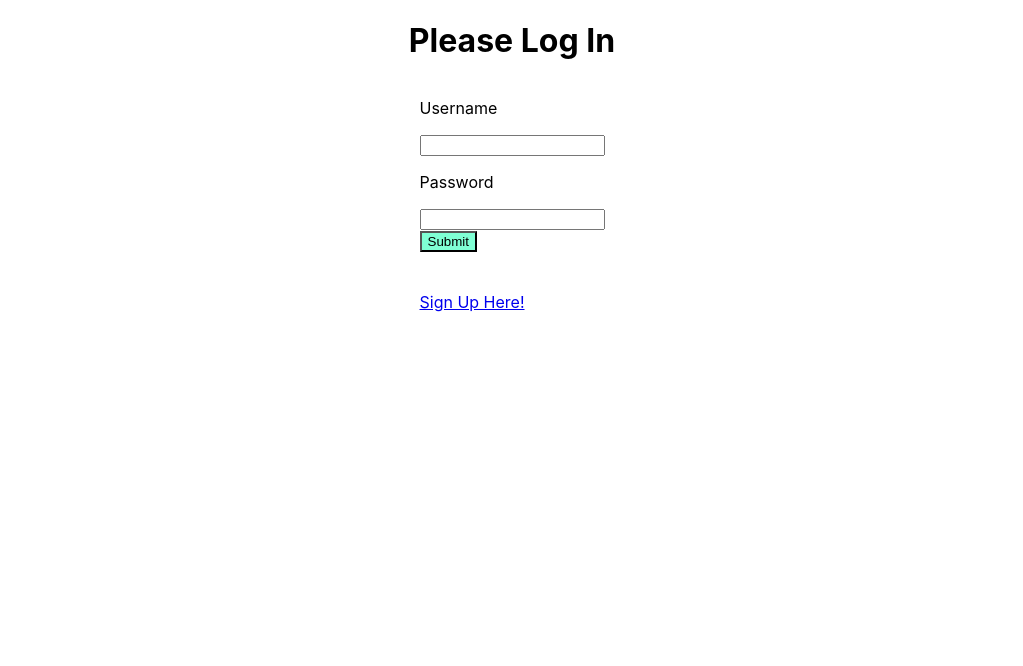
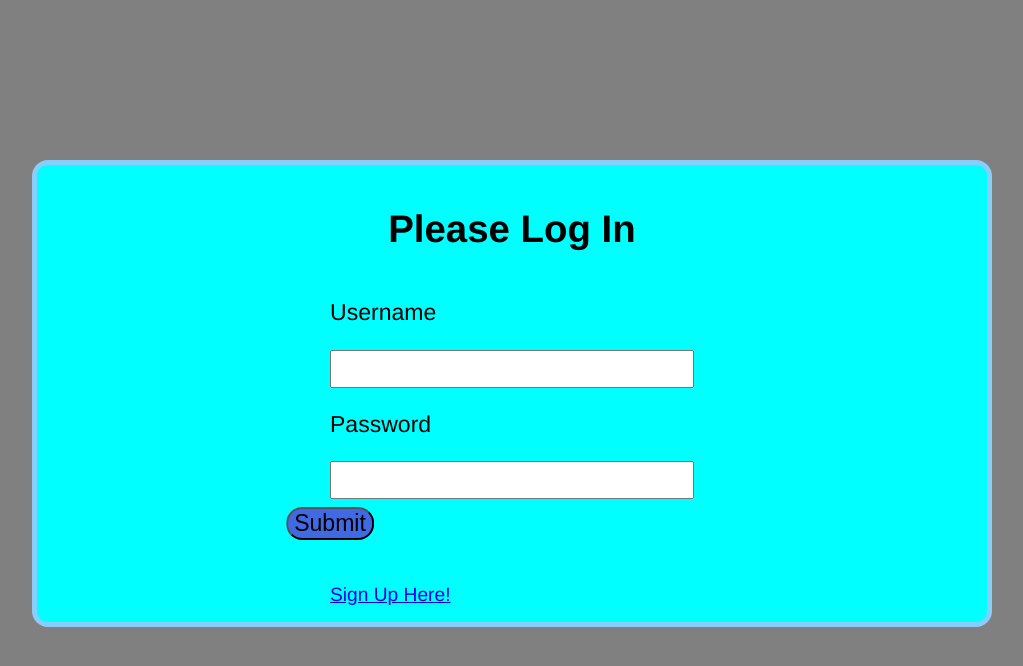
Before and after one commit to admtrader/instatrade-react, a React (Create React App) app: page /profile in a window 1280 px wide. Shown: the top 666 px of the page, without its empty margins (128-1151 px from the left). Built offline with nearby package versions, Linux system fonts and the light colour scheme.

Commit message:
added styling to profile page

```diff
--- a/src/Components/Feed/Post.js
+++ b/src/Components/Feed/Post.js
@@ -20,7 +20,7 @@ const Post = ({post}) => {
       <div>
         <h1 className="PostName">{post.name}</h1>
         <h3 className="PostBody">{post.body}</h3>
-        <Link to={`/posts/${post._id}`}><button className='btnLink'>FindOut More</button></Link>
+        <Link to={`/posts/${post._id}`}><button className='btnLink'>Details</button></Link>
       </div>
     </div>
   );
--- a/src/Components/FormPost/Form.css
+++ b/src/Components/FormPost/Form.css
@@ -1,3 +1,13 @@
 button {
   background-color: aquamarine;
 }
+
+
+.postDiv {
+  padding-top: 2rem;
+  margin-top: 10rem;
+  border: 5px solid lightblue;
+  border-radius: 16px;
+  margin-left: 15rem;
+  margin-right: 15rem;
+}
--- a/src/Components/FormPost/FormPost.js
+++ b/src/Components/FormPost/FormPost.js
@@ -48,30 +48,30 @@ const FormPost = () => {
 
 
 
-    return (<div>
+    return (<div className="postDiv">
         <form onSubmit={handlePost}>
-            <label>Post Title:</label>
+            <label>Post Title: </label>
             <input
               type='text'
               value={name}
 							onChange={(e) => setName(e.target.value)}
             />
 						<br/><br/>
-						<label>Post Date:</label>
+						<label>Post Date: </label>
 						<input
               type='text'
               value={date}
 							onChange={(e) => setDate(e.target.value)}
             />
 						<br/><br/>
-						<label>Post Body</label>
+						<label>Post Body: </label>
 						<input
               type='text'
               value={body}
 							onChange={(e) => setBody(e.target.value)}
             />
 						<br/><br/>
-						<label>Image URL:</label>
+						<label>Image URL: </label>
 						<input
               type='text'
               value={imageUrl}
--- a/src/Components/Login/Login.css
+++ b/src/Components/Login/Login.css
@@ -1,5 +1,46 @@
+
+body {
+  background-color: grey;
+}
+
 .login-wrapper {
   display: flex;
   flex-direction: column;
   align-items: center;
+  background-color: aqua;
+  margin: 10rem;
+  padding: 1rem;
+  border: 5px solid lightskyblue;
+  font-family:'Franklin Gothic Medium', 'Arial Narrow', Arial, sans-serif;
+  font-size: larger;
+  border-radius: 16px;
 }
+
+
+label {
+  font-size: larger;
+}
+
+
+
+.formSubmitButton {
+  background-color: royalblue;
+  translate: -50%;
+  direction: 50%;
+  margin-top: 1vh;
+  border-radius: 16px;
+  font-size: larger;
+
+
+
+}
+
+.formSubmitButton:hover {
+  background-color: darkblue;
+  color: white;
+
+}
+.formSubmitButton:active {
+  transform: scale(0.90);
+  box-shadow: 2px 1px grey ;
+}
--- a/src/Components/Login/Login.js
+++ b/src/Components/Login/Login.js
@@ -36,14 +36,14 @@ export default function Login({ setToken }) {
       <form onSubmit={handleSubmit}>
         <label>
           <p>Username</p>
-          <input type="text" onChange={e => setUserName(e.target.value)} />
+          <input type="text" className="formInput" onChange={e => setUserName(e.target.value)} />
         </label>
         <label>
           <p>Password</p>
-          <input type="password" onChange={e => setPassword(e.target.value)}/>
+          <input type="password" className="formInput" onChange={e => setPassword(e.target.value)}/>
         </label>
         <div>
-          <button type="submit">Submit</button>
+          <button className="formSubmitButton" type="submit">Submit</button>
         </div><br/><br/>
         <Link to='/signup' >Sign Up Here!</Link>
       </form>
--- a/src/Components/Signup/Signup.css
+++ b/src/Components/Signup/Signup.css
@@ -1,5 +1,50 @@
+
+body {
+  background-color: gray;
+}
+
 .signup-wrapper {
   display: flex;
   flex-direction: column;
   align-items: center;
+  background-color: aqua;
+  margin: 10rem;
+  padding: 1rem;
+  border: 5px solid lightskyblue;
+  font-family:'Franklin Gothic Medium', 'Arial Narrow', Arial, sans-serif;
+  font-size: larger;
+  border-radius: 16px;
 }
+
+
+label {
+  font-size: larger;
+}
+
+
+
+.formSubmitButton {
+  background-color: royalblue;
+  translate: -50%;
+  direction: 50%;
+  margin-top: 1vh;
+  border-radius: 16px;
+  font-size: larger;
+
+
+
+}
+
+.formSubmitButton:hover {
+  background-color: darkblue;
+  color: white;
+
+}
+.formSubmitButton:active {
+  transform: scale(0.90);
+  box-shadow: 2px 1px grey ;
+}
+
+input {
+  font-size: larger;
+}
--- a/src/Components/Signup/Signup.js
+++ b/src/Components/Signup/Signup.js
@@ -47,7 +47,7 @@ export default function Signup() {
           <input type="email" onChange={e => setEmail(e.target.value)} />
         </label>
         <div>
-          <button type="submit">Sign Up!</button>
+          <button className="formSubmitButton" type="submit">Sign Up!</button>
         </div>
       </form>
       <br/><br/>
--- a/src/Components/User/Info.js
+++ /dev/null
@@ -1,17 +0,0 @@
-import React from 'react'
-
-const Info = ({user}) => {
-  return (
-    <div>
-      <ul>
-        <li>Username: {user.username}</li>
-        <li>Email:{ user.email}</li>
-        <li>Posts:{ user.posts}</li>
-      </ul>
-
-
-    </div>
-  )
-}
-
-export default Info
--- /dev/null
+++ b/src/Components/User/PostCard.jsx
@@ -0,0 +1,41 @@
+import React from 'react'
+
+const PostCard = ({post}) => {
+  console.log(post)
+  return (
+    // // <div style={{border: 'solid 5px cornflowerblue', borderRadius: '16px', width: '20rem', display: 'flex', flexDirection: 'column', alignItems: 'stretch', justifyContent: 'space-between'}}>
+    //   {/* <div style={{border: 'solid red'}}>
+    //     <h2 style={{padding: '1rem'}}>{post.name}</h2>
+    //     <h4>{post.date}</h4>
+    //   </div>
+    //   <div style={{border: 'solid red'}}>
+    //     <img style={{objectFit: 'contain', width: '100%'}} src={post.imageUrl} alt={post.name}/>
+    //   </div> */}
+
+      <div style={polaroid}>
+        <img style={{width: '200px', height: '200px', objectFit: 'cover',  }}src={post.imageUrl} />
+        <div style={container}>
+          <p>{post.name}</p>
+        </div>
+      </div>
+  )
+}
+
+export default PostCard
+
+
+const polaroid = {
+  display: 'flex',
+  flexDirection: 'column',
+  justifyContent: 'space-between',
+  width: '200px',
+  marginBottom: '25px',
+  boxShadow: '2px 2px 10px rgb(0, 0, 0, 0.2)',
+  background: '#000',
+  color: '#fff',
+}
+
+const container = {
+  textAlign: 'center',
+  padding: '10px 10px',
+}
--- a/src/Components/User/Profile.js
+++ b/src/Components/User/Profile.js
@@ -1,7 +1,6 @@
 import React, { useState, useEffect } from 'react';
-import Info from './Info';
+import PostCard from './PostCard';
 import useSWR from 'swr';
-import { Link } from 'react-router-dom';
 import "./Profile.css";
 
 
@@ -45,13 +44,19 @@ const [userinfo, setUserinfo] = useState();
 
   return (
     <div>
-      <u><h1>Info about You</h1></u>
+      <u><h1>User Profile</h1></u>
       <div>
-        {data ? <h1>Username: {data.username}</h1> : <h1>loading...</h1>}
-        {data ? <h1>Email: {data.email}</h1> : <h1>loading...</h1>}
-        <hr/>
-        <h2>All Posts</h2>
-        {data ? <div className='posts-div'>{data.posts.map((post, i) => <Link className='post-link' key={`${i}`} to={`/posts/${post._id}`}>{post.name}</Link>)}</div> : <h1>loading...</h1>}
+        <div style={{display: 'flex', flexWrap: 'wrap' , justifyContent: 'space-evenly', borderBottom: 'solid 3px cornflowerblue'}}>
+          {data ? <h1>Username: {data.username}</h1> : <h1>loading...</h1>}
+          {data ? <h1>Email: {data.email}</h1> : <h1>loading...</h1>}
+        </div>
+
+        <h2>User Posts</h2>
+        <div style={{display: 'flex', flexDirection: 'row', justifyContent: 'space-evenly'}}>
+        {/* {data ? <div className='posts-div'>{data.posts.map((post, i) => <Link className='post-link' key={`${i}`} to={`/posts/${post._id}`}>{post.name}</Link>)}</div> : <h1>loading...</h1>} */}
+        {data?.posts.map((post, i)=> <PostCard post={post} key={i}/> )}
+
+        </div>
       </div>
 
 
```
